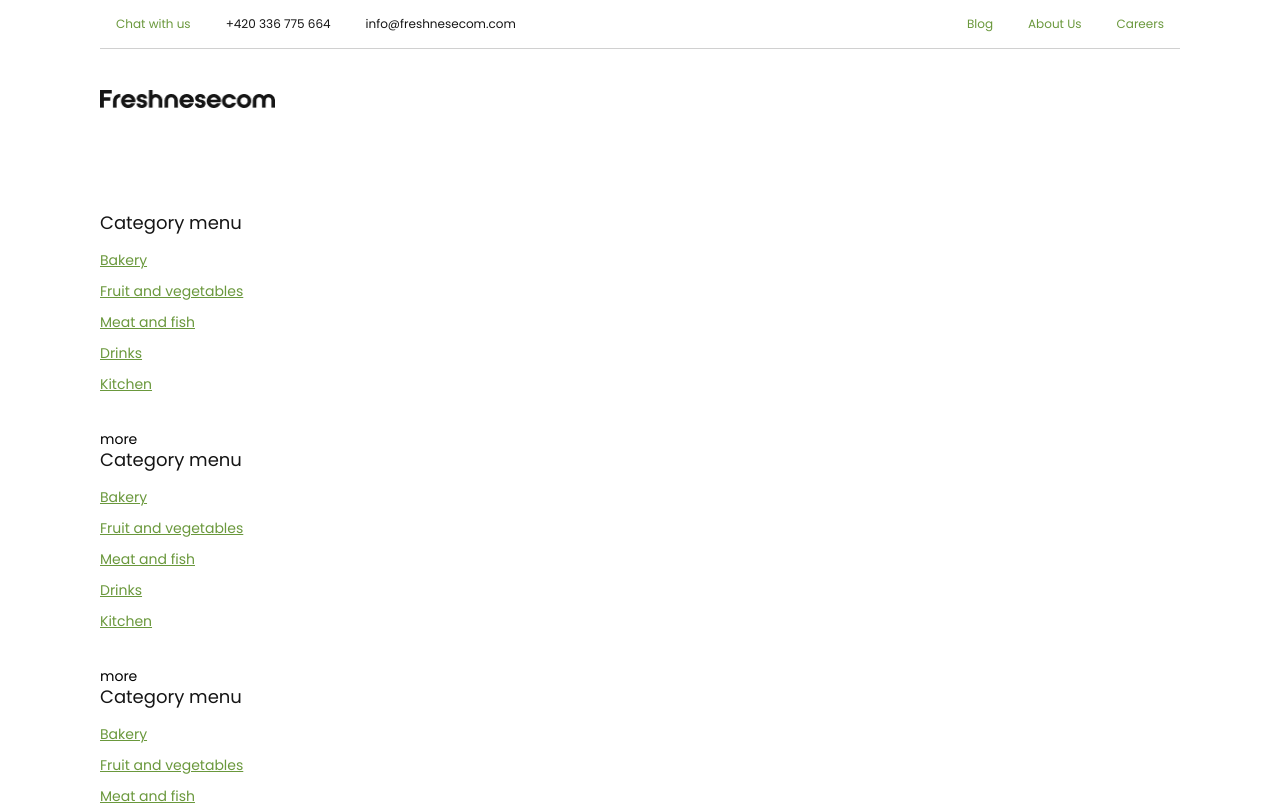
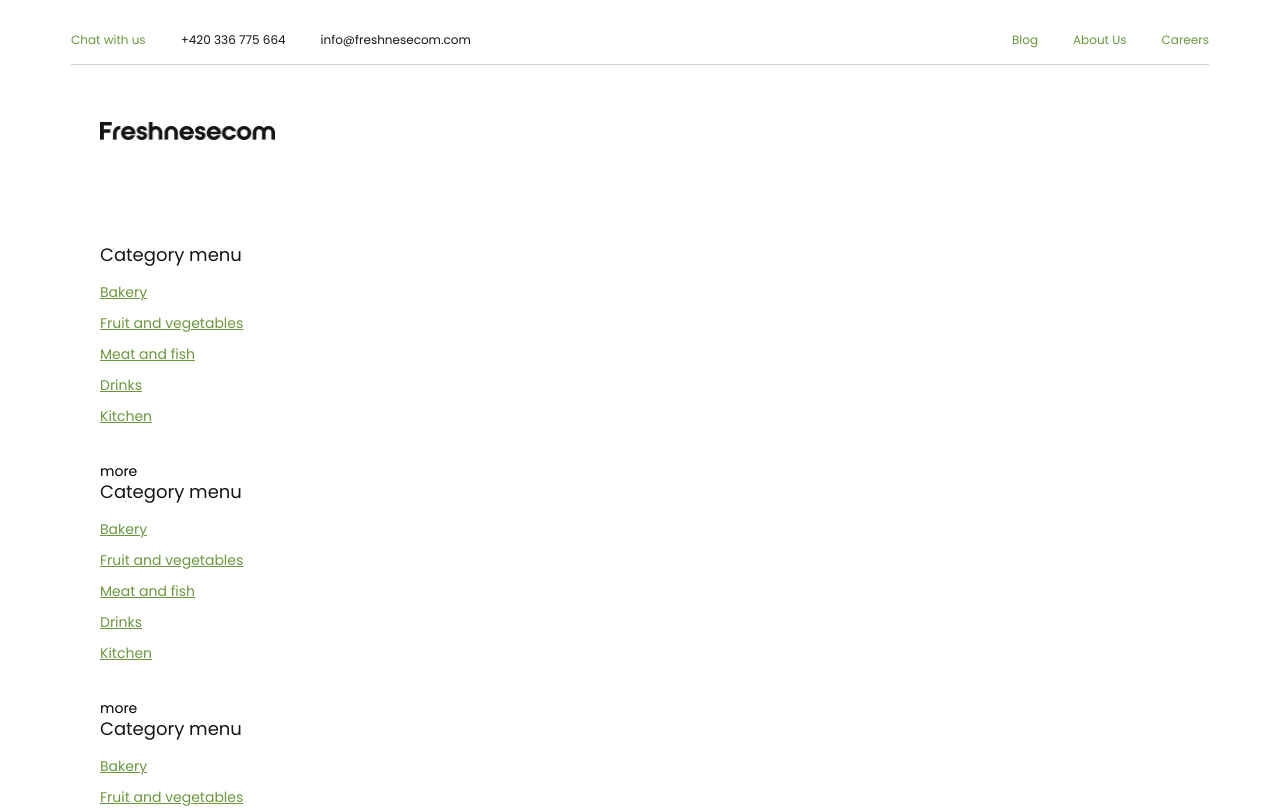
Before and after one commit to Queue-Evgenii/freshmese-shop, a Vue app: page / in a window 1280 px wide. Shown: the top 808 px of the page. Built offline with nearby package versions, Linux system fonts and the light colour scheme.

Commit message:
search header start

```diff
--- a/src/components/header/ContentHeader.vue
+++ b/src/components/header/ContentHeader.vue
@@ -5,7 +5,7 @@
         <div class="content-header__items content-header__logo">
           <img src="@/assets/img/freshenese.png" alt="" />
         </div>
-        <div class="content-header__items content-header__search"></div>
+        <SearchHeader class="content-header__items content-header__search" />
         <div class="content-header__items content-header__actions"></div>
       </div>
     </div>
@@ -13,8 +13,13 @@
 </template>
 
 <script>
+import SearchHeader from "@/components/header/SearchHeader.vue";
+
 export default {
   name: "ContentHeader",
+  components: {
+    SearchHeader,
+  },
 };
 </script>
 
@@ -24,7 +29,7 @@ export default {
      padding: 40px 0;
   }
   &__logo{
-  flex: 0 0 175px
+    flex: 0 0 175px
     width: 175px;
     height: 20px;
     position: relative;
@@ -37,5 +42,11 @@ export default {
       object-fit: contain;
     }
   }
+  &__search{
+    flex: 0 1 500px;
+  }
+  &__actions{
+    flex: 0 0 100px;
+  }
 }
 </style>
--- /dev/null
+++ b/src/components/header/SearchHeader.vue
@@ -0,0 +1,17 @@
+<template>
+  <div class="search-header">
+    <div class="search-header__categories"></div>
+    <div class="search-header__input">
+      <input type="text" name="" id="" />
+      <span></span>
+    </div>
+  </div>
+</template>
+
+<script>
+export default {
+  name: "SearchHeader",
+};
+</script>
+
+<style scoped></style>
--- a/src/components/header/TopHeader.vue
+++ b/src/components/header/TopHeader.vue
@@ -1,7 +1,7 @@
 <template>
   <div class="top-header">
-    <div class="top-header__container _container">
-      <div class="top-header__row _flex _p-16">
+    <div class="top-header__container _container _p-16">
+      <div class="top-header__row _flex">
         <div class="top-header__contact contact-header _flex _gap-35">
           <span class="top-header__label _label-item">Chat with us</span>
           <a
@@ -47,8 +47,9 @@ export default {
 <style lang="stylus">
 .top-header{
   &__row{
-     justify-content: space-between;
-     border-bottom: 1px solid rgba(21, 21, 21, 0.2);
+    justify-content: space-between;
+    border-bottom: 1px solid rgba(21, 21, 21, 0.2);
+    padding: 16px 0;
   }
   &__contact{
    a {color: #151515;}
```
